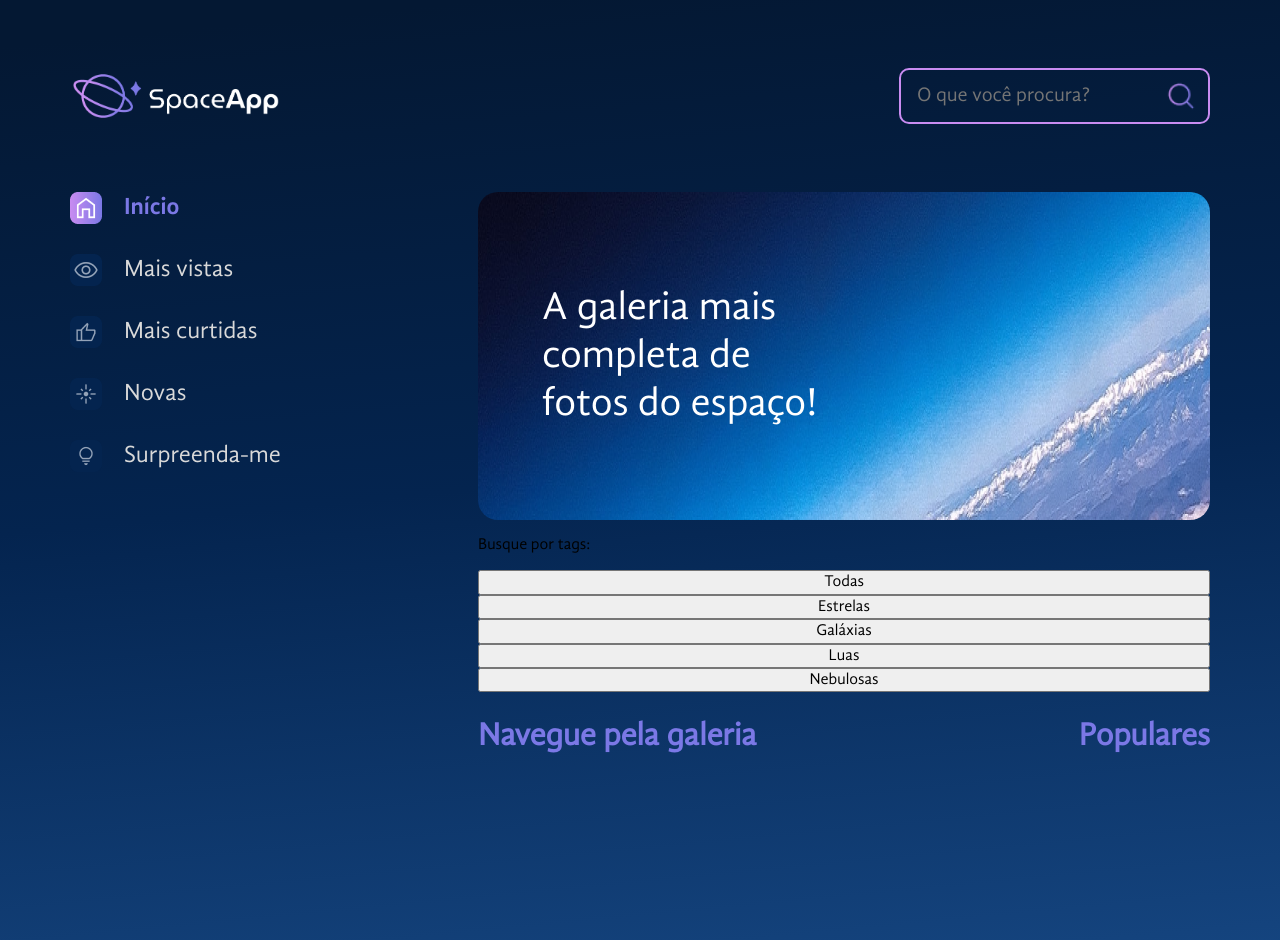
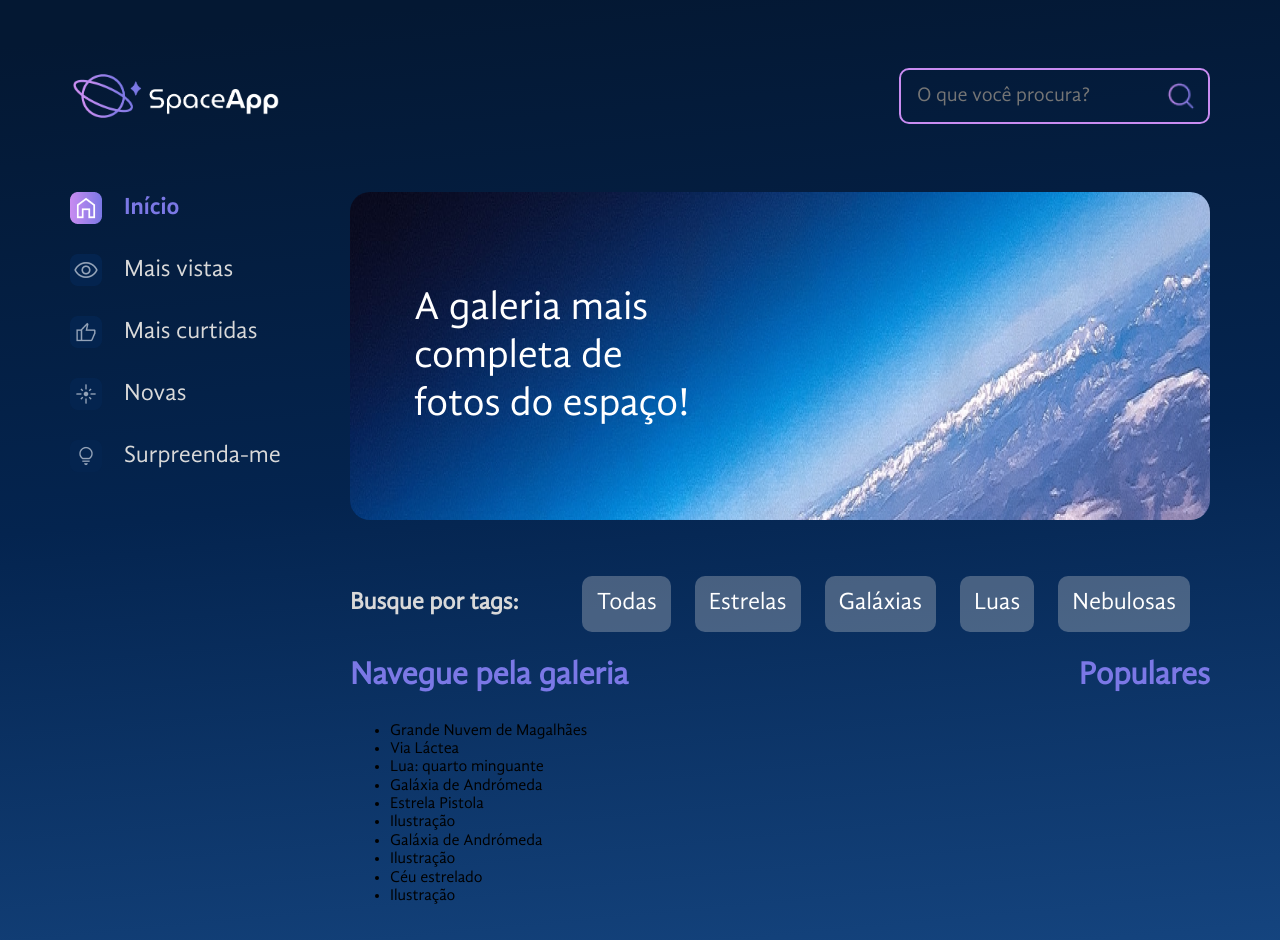
Before and after one commit to Diandressa/React-curso-Alura, a React (Vite) app: page / in a window 1280 px wide. Shown: the top 940 px of the page. Built offline with nearby package versions, Linux system fonts and the light colour scheme.

Commit message:
desafio galeria

```diff
--- a/src/App.tsx
+++ b/src/App.tsx
@@ -11,6 +11,8 @@ import Cabecalho from "./componentes/Cabecalho";
 import BarraLateral from "./componentes/BarraLateral";
 import Banner from "./componentes/Banner";
 import Galeria from "./componentes/Galeria";
+import fotos from "./fotos.json";
+import { useState } from "react";
 
 const AppContainer = styled.div`
   width: 1140px;
@@ -37,7 +39,8 @@ const ConteudoGaleria = styled.section`
   flex-grow: 1;
 `
 
-function App() {
+const App = () => {
+  const [fotosDaGaleria, setFotosDaGaleria] = useState(fotos);
 
   return (
     <>
@@ -50,7 +53,7 @@ function App() {
             <BarraLateral/>
             <ConteudoGaleria>
               <Banner backgroundImage={"./src/assets/banner.png"} texto={"A galeria mais completa de fotos do espaço!"}/>
-              <Galeria/>
+              <Galeria fotos={fotosDaGaleria}/>
             </ConteudoGaleria>
           </MainContainer>
         </AppContainer>
--- a/src/componentes/BarraLateral/index.tsx
+++ b/src/componentes/BarraLateral/index.tsx
@@ -5,7 +5,7 @@ const ListaEstilizada = styled.ul`
     list-style: none;
     padding: 0;
     margin: 0;
-    width: 30vw;
+    width: 20vw;
     height: 100vh;
 `
 
--- a/src/componentes/Galeria/Tags/index.tsx
+++ b/src/componentes/Galeria/Tags/index.tsx
@@ -1,15 +1,51 @@
+import styled from 'styled-components'
 import tags from './tags.json'
 
+const TagsContainer = styled.section`
+    display: flex;
+    align-items: center;
+    gap: 64px;
+    margin-top: 56px;
+`
+const TagTitulo = styled.h3`
+    color: #D9D9D9;
+    font-size: 24px;
+    margin: 0;
+`
+
+const Tag = styled.button`
+    font-size: 24px;
+    color: #FFFFFF;
+    background: rgba(217, 217, 217, 0.3);
+    border-radius: 10px;
+    cursor: pointer;
+    transition: background-color 0.3s ease;
+    padding: 12px;
+    box-sizing: border-box;
+    border: 2px solid transparent;
+
+    &:hover {
+      border-color: #C98CF1;
+    }
+`
+
+const Div = styled.div`
+    display: flex;
+    flex-wrap: wrap;
+    gap: 24px;
+    //justify-content: end;
+`
+
 const Tags = () => {
-    return(
-        <>
-            <p>Busque por tags:</p>
-            <div>
-
-            </div>
-            {tags.map(tag => <button key={tag.id}>{tag.titulo}</button>)}
-        </>
+    return (
+        <TagsContainer>
+            <TagTitulo>Busque por tags:</TagTitulo>
+            <Div>
+                {tags.map(tag => <Tag key={tag.id}>{tag.titulo}</Tag>)}
+            </Div>
+        </TagsContainer>
     )
 }
 
+
 export default Tags;
--- a/src/componentes/Galeria/index.tsx
+++ b/src/componentes/Galeria/index.tsx
@@ -10,18 +10,30 @@ const GaleriaContainer = styled.div`
 const SecaoFluida = styled.section`
     flex-grow: 1;
 `
+interface Foto {
+  titulo: string;
+  fonte: string;
+  path: string;
+  id: string;
+  tagId: number;
+}
 
-const Galeria = () => {
+interface FotosProps {
+    fotos:Foto[];
+}
+
+const Galeria = ({fotos = [] }:FotosProps) => {
     return (
         <>
             <Tags/>
             <GaleriaContainer>
                 <SecaoFluida>
                     <Titulo>Navegue pela galeria</Titulo>
+                    <ul>
+                        {fotos.map(foto => <li>{foto.titulo}</li>)}
+                    </ul>
                 </SecaoFluida>
-                <Populares>
-
-                </Populares>
+                <Populares/>
             </GaleriaContainer>
         </>
     )
--- /dev/null
+++ b/src/fotos.json
@@ -0,0 +1,72 @@
+[
+  {
+    "titulo": "Grande Nuvem de Magalhães",
+    "fonte": "Alura Space",
+    "path": "/imagens/galeria/foto-1.png",
+    "id": "1",
+    "tagId": 2
+  },
+  {
+    "titulo": "Via Láctea",
+    "fonte": "Alura Space",
+    "path": "/imagens/galeria/foto-2.png",
+    "id": "2",
+    "tagId": 2
+  },
+  {
+    "titulo": "Lua: quarto minguante",
+    "fonte": "Alura Space",
+    "path": "/imagens/galeria/foto-3.png",
+    "id": "3",
+    "tagId": 3
+  },
+  {
+    "titulo": "Galáxia de Andrómeda",
+    "fonte": "Alura Space",
+    "path": "/imagens/galeria/foto-4.png",
+    "id": "4",
+    "tagId": 2
+  },
+  {
+    "titulo": "Estrela Pistola",
+    "fonte": "Alura Space",
+    "path": "/imagens/galeria/foto-5.png",
+    "id": "5",
+    "tagId": 1
+  },
+  {
+    "titulo": "Ilustração",
+    "fonte": "Alura Space",
+    "path": "/imagens/galeria/foto-6.png",
+    "id": "6",
+    "tagId": 4
+  },
+  {
+    "titulo": "Galáxia de Andrómeda",
+    "fonte": "Alura Space",
+    "path": "/imagens/galeria/foto-7.png",
+    "id": "7",
+    "tagId": 2
+  },
+  {
+    "titulo": "Ilustração",
+    "fonte": "Alura Space",
+    "path": "/imagens/galeria/foto-8.png",
+    "id": "8",
+    "tagId": 4
+  },
+  {
+    "titulo": "Céu estrelado",
+    "fonte": "Alura Space",
+    "path": "/imagens/galeria/foto-9.png",
+    "id": "9",
+    "tagId": 1
+  },
+  {
+    "titulo": "Ilustração",
+    "fonte": "Alura Space",
+    "path": "/imagens/galeria/foto-10.png",
+    "id": "10",
+    "tagId": 1
+  }
+]
```
Also changed, not shown: src/componentes/Galeria/Imagem/index.tsx (added, +20 -0 lines), 1 other file (tests, documents, lock files or other folders).
